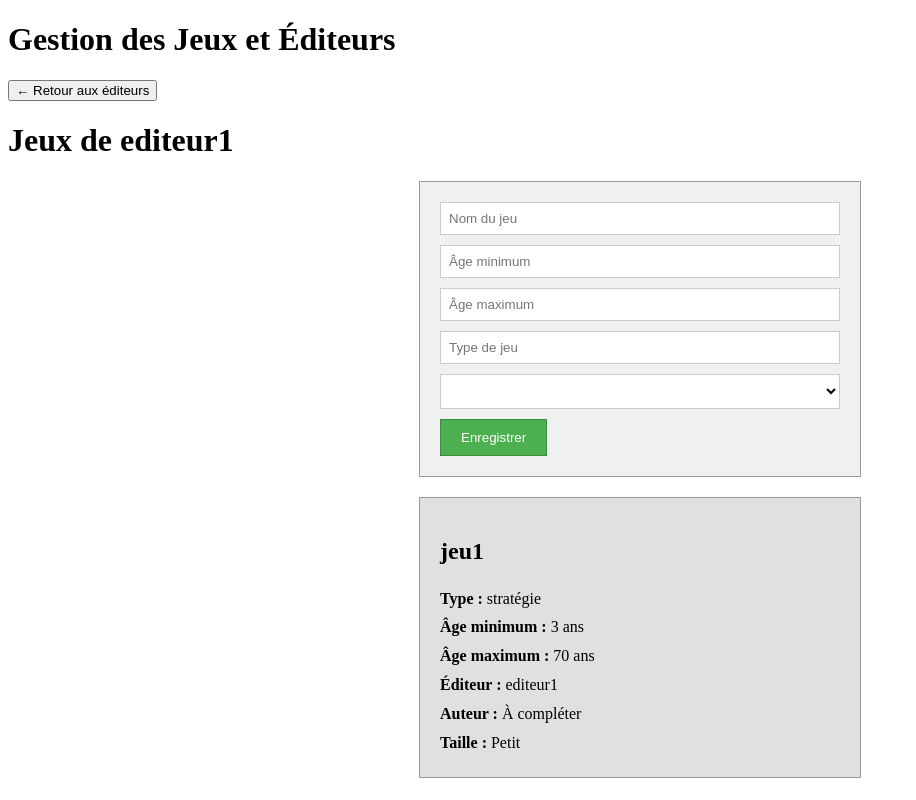
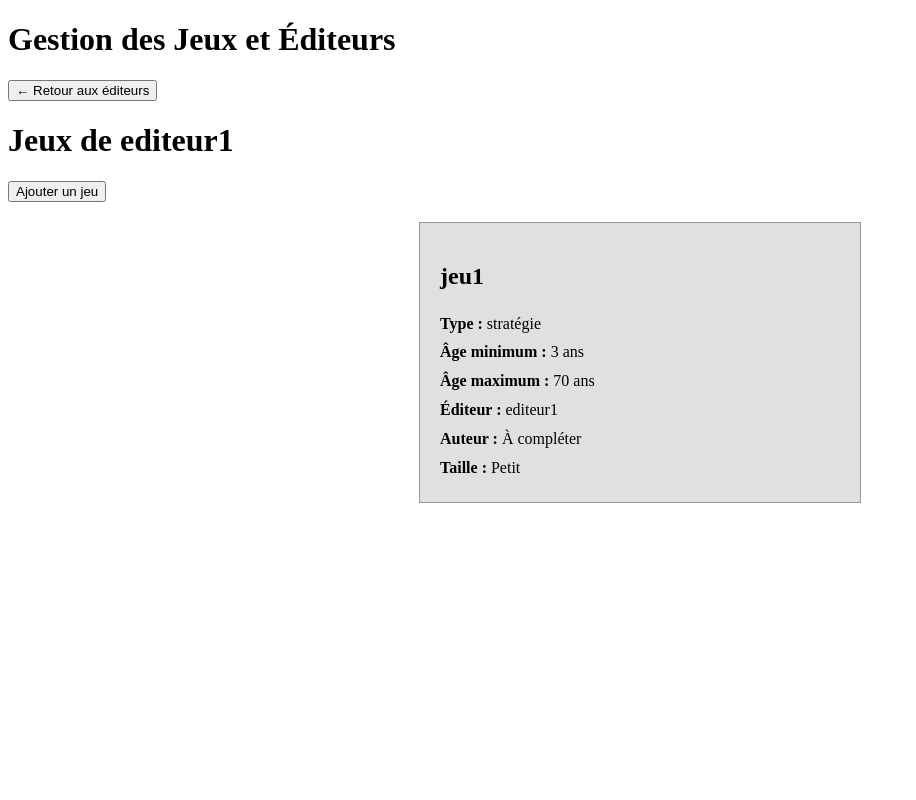
Before and after one commit to Theo-cstn/projet_awi, an Angular app in the folder frontend/: page /editeurs/1/jeux in a window 1280 px wide. Shown: the whole page, without its empty margins (0-916 px from the left). Built offline with nearby package versions, Linux system fonts and the light colour scheme.

Commit message:
feat: ajouter bouton  pour afficher/masquer les formulaires

```diff
--- a/frontend/src/app/editeur/editeur-list/editeur-list.html
+++ b/frontend/src/app/editeur/editeur-list/editeur-list.html
@@ -1,6 +1,12 @@
-<app-editeur-form (add)="onAdd($event)" />
+<h1>Liste des éditeurs</h1>
 
-<h1>Liste des éditeurs</h1>
+<button (click)="toggleFormulaire()">
+  {{ afficherFormulaire() ? 'Annuler' : 'Ajouter un éditeur' }}
+</button>
+
+@if (afficherFormulaire()) {
+  <app-editeur-form (add)="onAdd($event)" />
+}
 
 @for (editeur of editeurs(); track editeur.id) {
     <app-editeur-component [editeur]="editeur" />
--- a/frontend/src/app/editeur/editeur-list/editeur-list.ts
+++ b/frontend/src/app/editeur/editeur-list/editeur-list.ts
@@ -1,4 +1,4 @@
-import { Component, inject } from '@angular/core';
+import { Component, inject, signal } from '@angular/core';
 import { EditeurListService } from '../editeur-service/editeur-list-service';
 import { EditeurComponent } from '../editeur-component/editeur-component';
 import { EditeurForm } from '../editeur-form/editeur-form';
@@ -23,4 +23,11 @@ export class EditeurList {
     }
     this.svc.add(nouvelEditeur)
   }
+
+  afficherFormulaire = signal(false)
+
+  toggleFormulaire(): void {
+    this.afficherFormulaire.update(v => !v)
+  }
+
 }
--- a/frontend/src/app/jeu/jeu-list/jeu-list.html
+++ b/frontend/src/app/jeu/jeu-list/jeu-list.html
@@ -1,15 +1,19 @@
-@if (editeur()) {
 <button (click)="retourEditeurs()">← Retour aux éditeurs</button>
 <h1>Jeux de {{ editeur()?.nom }}</h1>
-}
 
+<button (click)="toggleFormulaire()">
+  {{ afficherFormulaire() ? 'Annuler' : 'Ajouter un jeu' }}
+</button>
+
+@if (afficherFormulaire()) {
   <app-jeu-form
     [editeurId]="editeurId()!"
     (add)="onAdd($event)"
   />
+}
 
 @for (jeu of jeux(); track jeu.id) {
     <app-jeu-component [jeu]="jeu" />
 } @empty {
-  <p>Aucun jeu{{ editeur() ? ' pour cet éditeur' : '' }}</p>
+  <p>Aucun jeu pour cet éditeur. Ajoutez-en un !</p>
 }
--- a/frontend/src/app/jeu/jeu-list/jeu-list.ts
+++ b/frontend/src/app/jeu/jeu-list/jeu-list.ts
@@ -1,4 +1,4 @@
-import { Component, computed, inject } from '@angular/core';
+import { Component, computed, inject, signal } from '@angular/core';
 import { ActivatedRoute, Router } from '@angular/router';
 import { JeuListService } from '../jeu-service/jeu-list-service';
 import { EditeurListService } from '../../editeur/editeur-service/editeur-list-service';
@@ -60,4 +60,11 @@ export class JeuList {
   retourEditeurs(): void {
     this.router.navigate(['/editeurs'])
   }
+
+  afficherFormulaire = signal(false)
+
+  toggleFormulaire(): void {
+    this.afficherFormulaire.update(v => !v)
+  }
+
 }
```
Lines whose indentation alone changed are shown as unchanged.
